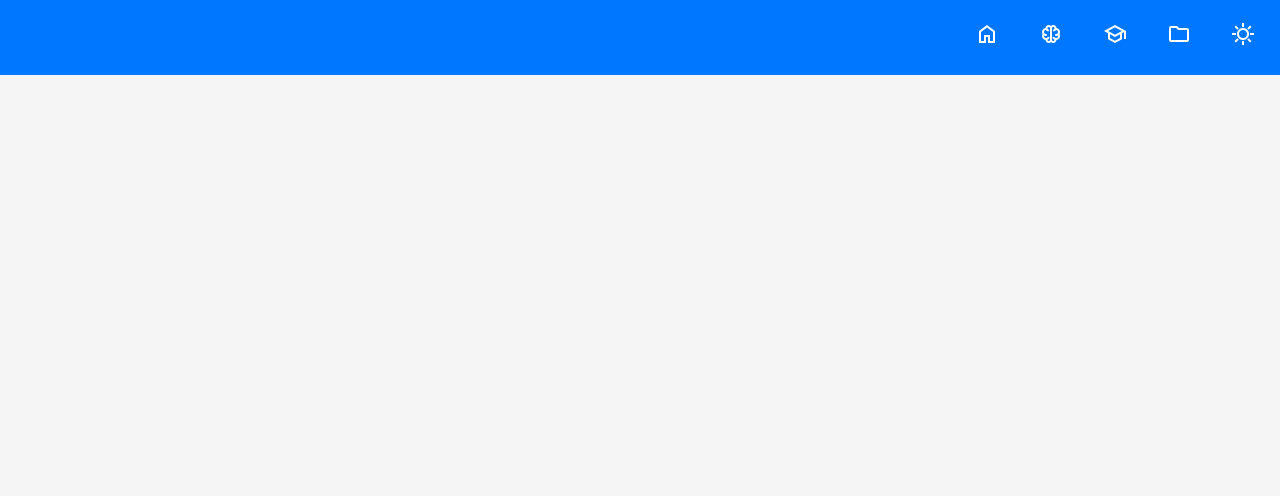
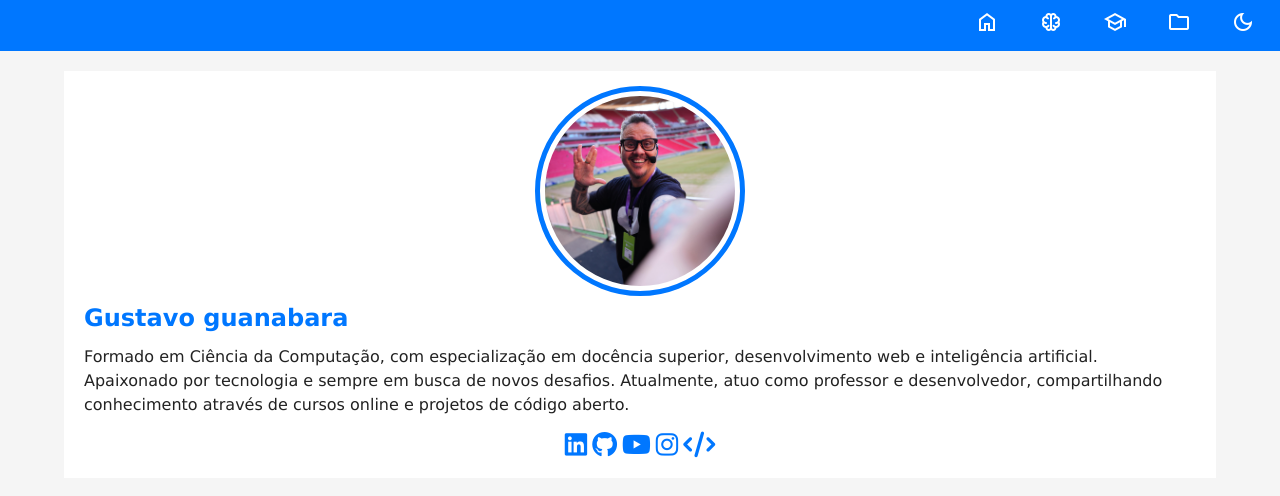
Before and after one commit to fireblul/projeto-portifolio, a plain HTML site: page index.html in a window 1280 px wide. Drawn offline with nearby package versions, Linux system fonts and the light colour scheme.

Commit message:
updatade 4

```diff
--- a/estilos/style.css
+++ b/estilos/style.css
@@ -61,3 +61,58 @@ nav#menu a:hover{
   background-color: var(--destaque-inverso);
   color: var(--destaque);
 }
+
+main{
+  display: grid;
+  grid-template-columns: auto 90vw auto;
+  gap: 20px;
+  margin-top: 20px;
+
+}
+
+section#ficha{
+  background-color: var(--fundo-card);
+  padding: 20px;
+  border: 8px;
+  grid-column: 2;
+}
+
+section#ficha img.foto{
+  width: 200px;
+  aspect-ratio: 1/1;
+  object-fit: cover;
+  overflow: hidden;
+  border-radius: 50%;
+  border: 5px solid var(--fundo-card);
+  outline: 5px solid var(--destaque);
+  display: block;
+  margin: auto;
+  margin-bottom: 15px;
+}
+section#ficha h1{
+  color: var(--destaque);
+  margin: 15px 0px;
+  font-size: 1.5em;
+  text-align: left;
+
+}
+
+div#social{
+  display: flex;
+  justify-content: center;
+  align-items: center;
+  font-size: 1.6em;
+  gap: 5px;
+  margin-top: 15px;
+}
+
+div#social a{
+  color: var(--destaque);
+  transition: 0.5s;
+
+}
+
+div#social a:hover{
+  color: var(--destaque-inverso);
+
+}
--- a/index.html
+++ b/index.html
@@ -9,31 +9,55 @@
 
     <link rel="stylesheet" href="https://fonts.googleapis.com/css2?family=Material+Symbols+Outlined:opsz,wght,FILL,GRAD@20..48,100..700,0..1,-50..200&icon_names=home,neurology,school,folder,sunny,dark_mode " />
 
+    <script src="https://kit.fontawesome.com/563627caf6.js" crossorigin="anonymous"></script>
 </head>
 <body>
     <header>
         <nav id="menu">
-            <ul>
-                <li><a href="#" <span class="material-symbols-outlined">
-                home</span></a></li>
-                <li> <a href="" <span class="material-symbols-outlined"> neurology </span></a></li>
-                <a href="#">
+    <ul>
+        <li>
+            <a href="#">
+                <span class="material-symbols-outlined">home</span>
+            </a>
+        </li>
+        <li>
+            <a href="#">
+                <span class="material-symbols-outlined">neurology</span>
+            </a>
+        </li>
+        <li>
+            <a href="#">
                 <span class="material-symbols-outlined">school</span>
-                </a>
-                <li><a href="#" <span class="material-symbols-outlined">
-                folder
-                </span></a></li>
-                <li><a href="#" <span class="material-symbols-outlined">
-                sunny
-                </span></a></li>
-            </ul>
-
-        </nav>
+            </a>
+        </li>
+        <li>
+            <a href="#">
+                <span class="material-symbols-outlined">folder</span>
+            </a>
+        </li>
+        <li>
+            <a href="#">
+                <span class="material-symbols-outlined">dark_mode</span>
+            </a>
+        </li>
+    </ul>
+</nav>
 
     </header>
 
     <main>
-
+        <section id="ficha">
+            <img src="imagens/guanabara-perfil.jpg" alt="" class="foto">
+            <h1>Gustavo guanabara</h1>
+            <p>Formado em Ciência da Computação, com especialização em docência superior, desenvolvimento web e inteligência artificial. Apaixonado por tecnologia e sempre em busca de novos desafios. Atualmente, atuo como professor e desenvolvedor, compartilhando conhecimento através de cursos online e projetos de código aberto.</p>
+            <div id="social">
+                <a href="https://www.linkedin.com/in/guanabara/" target="_blank" rel="nofollow"><i class="fa-brands fa-linkedin"></i></a>
+                <a href="https://github.com/gustavoguanabara" target="_blank" rel="nofollow"><i class="fa-brands fa-github"></i></a>
+                <a href="https://www.youtube.com/cursoemvideo" target="_blank" rel="nofollow"><i class="fa-brands fa-youtube"></i></a>
+                <a href="https://www.instagram.com/gustavoguanabara/" target="_blank" rel="nofollow"><i class="fa-brands fa-instagram"></i></a>
+                <a href="https://www.cursoemvideo.com/" target="_blank" rel="nofollow"><i class="fa-solid fa-code"></i></a>
+            </div>
+        </section>
     </main>
 
     <footer>
```
